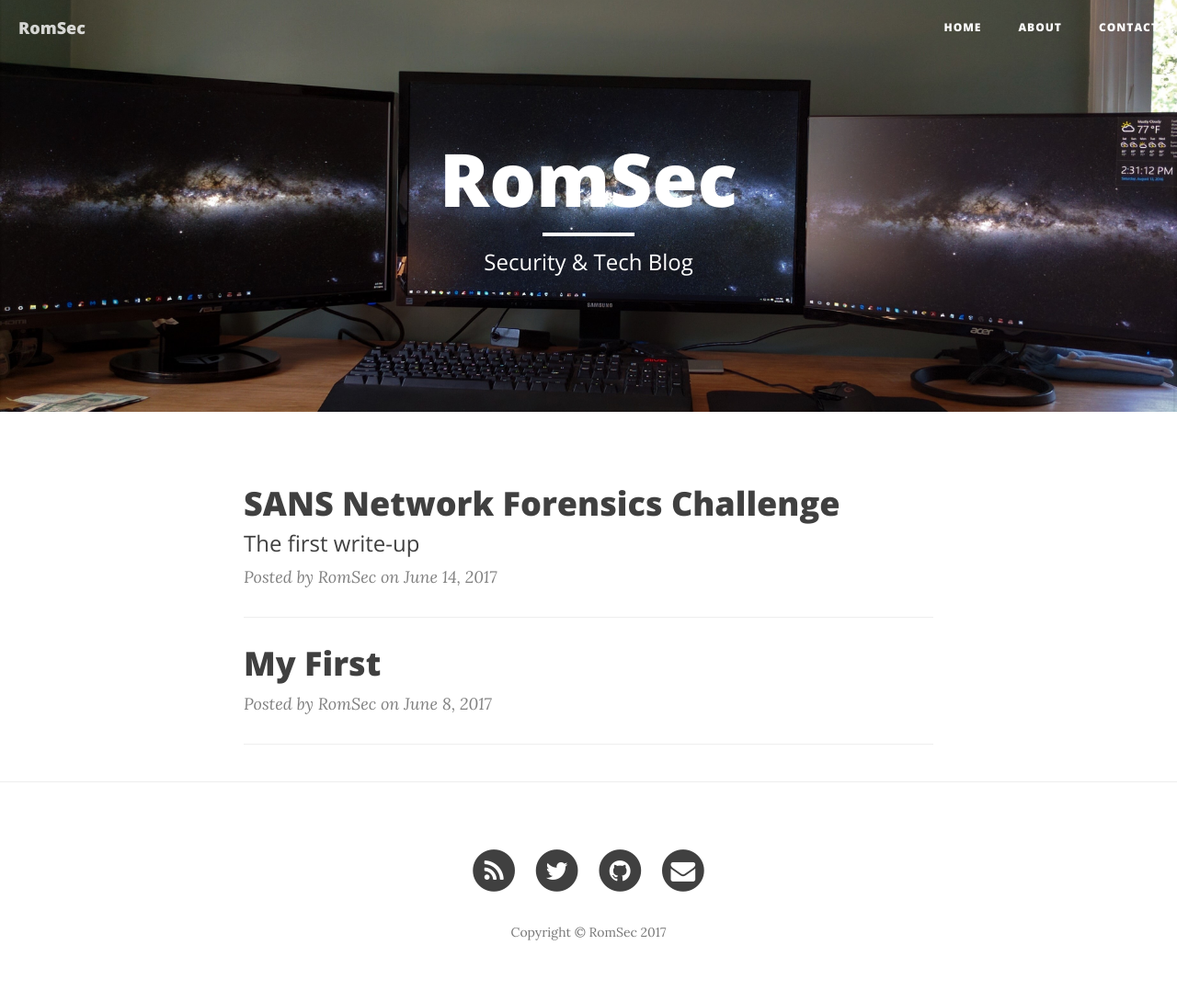
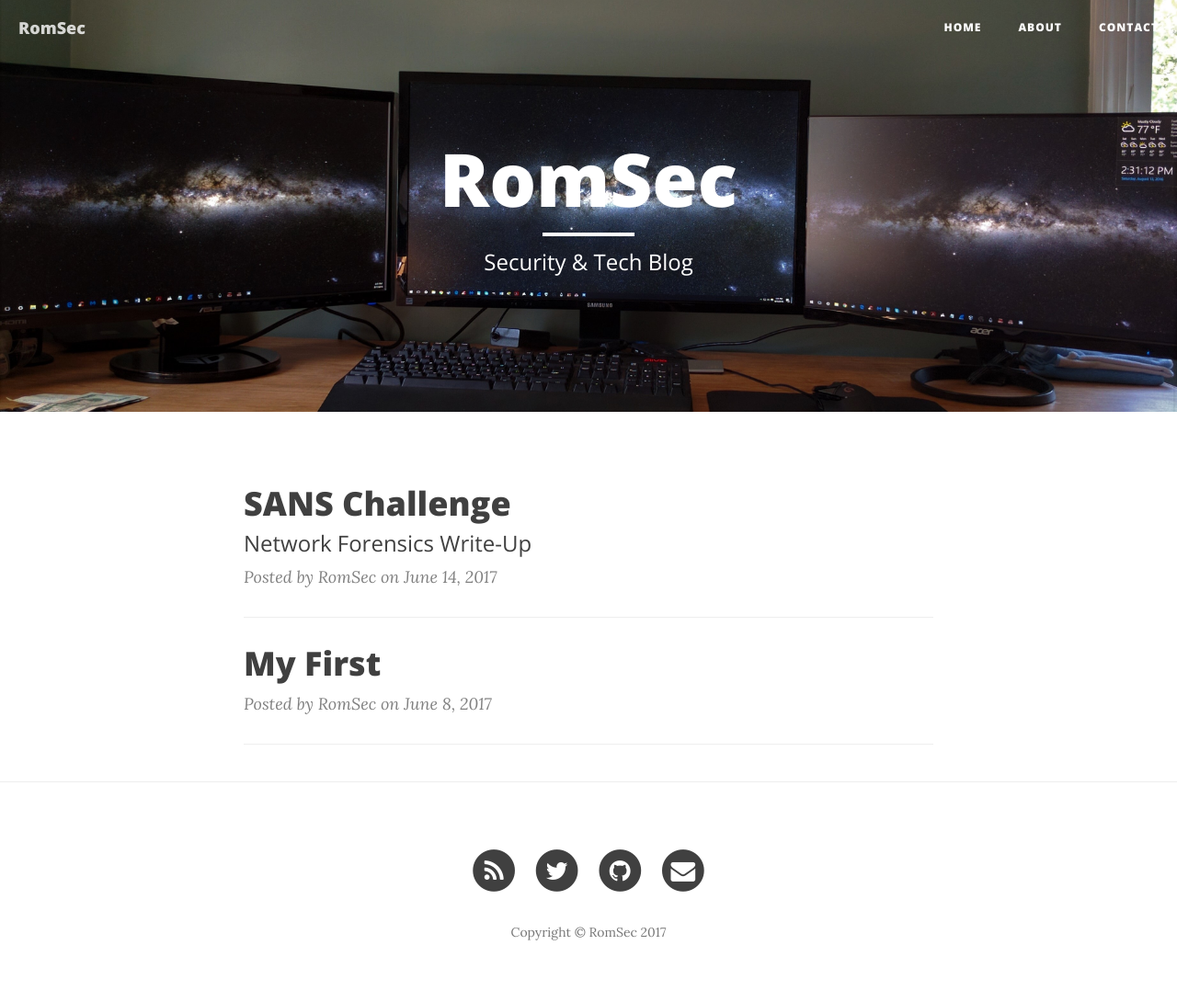
Before and after one commit to RomSec/RomSec.github.io, a Jekyll site: the page built from index.html, in a window 1280 px wide. Shown: the whole page at 92% size. Built offline with Jekyll 4.4.1, drawn with Linux system fonts in a browser that asks for light colours; nearby versions of some CDN libraries; the list of posts is cut into pages by our own code.

Commit message:
Create 2017-06-14-SANSChallenge.markdown

```diff
--- a/_posts/2017-06-14-SANSChallenge.markdown
+++ b/_posts/2017-06-14-SANSChallenge.markdown
@@ -1,10 +1,10 @@
 ---
 layout:     post
-title:      "SANS Network Forensics Challenge"
-subtitle:   "The first write-up"
+title:      "SANS Challenge"
+subtitle:   "Network Forensics Write-Up"
 date:       2017-06-14 16:20:00
 author:     "RomSec"
-header-img: "img/post-bg-01.jpg"
+header-img: "img/SANSChallenge/shark.jpg"
 ---
 
 Well, this isn't actually my first ever write-up, however the first technical write-up that has been published on this website! After taking a network security class last semester, I've been increasingly interested in learning more about the tools/products used. To test the skills I currently posess, I discovered the [SANS Network Challenge](https://www.surveymonkey.com/r/BZMXTKM). While the challenge is long over, the website still has the pcap/txt files as well as submissions for the questions, so I figured I'd give it a try!
```
